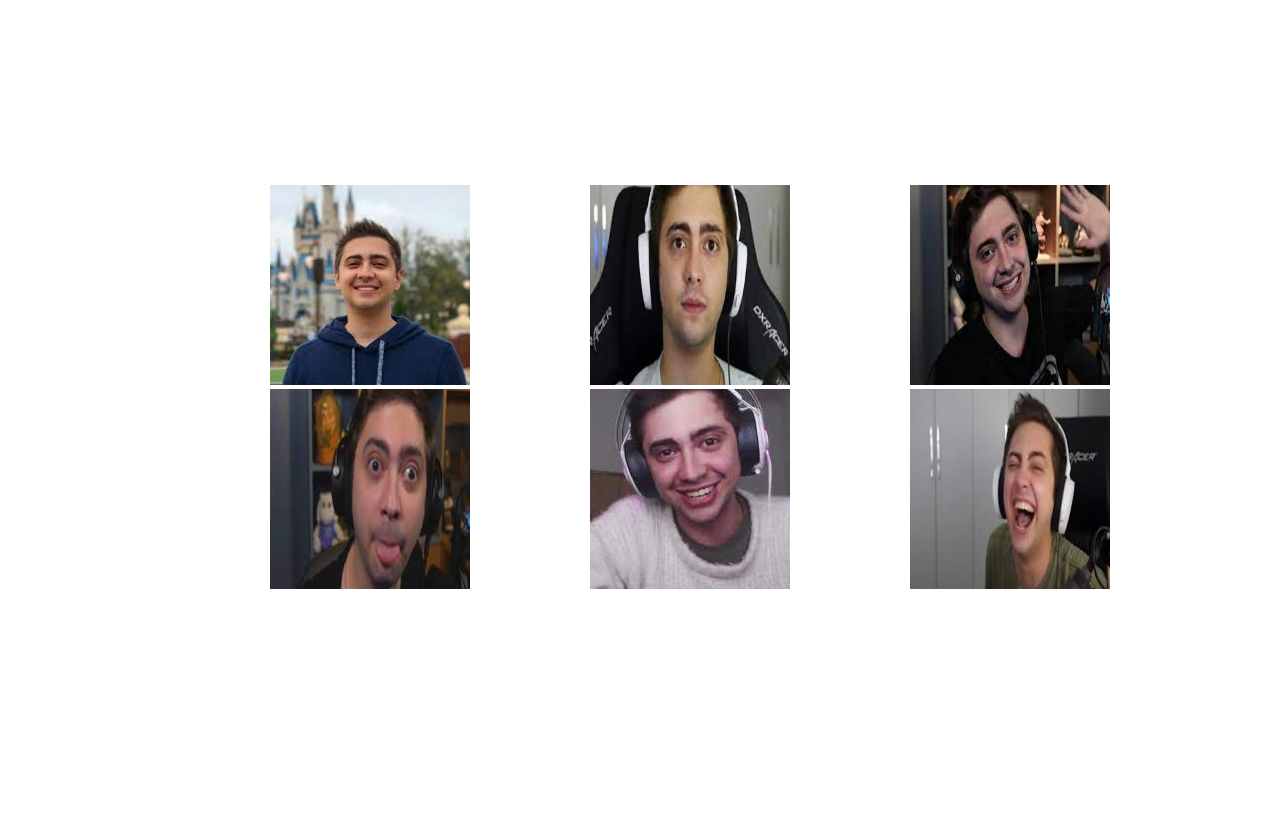
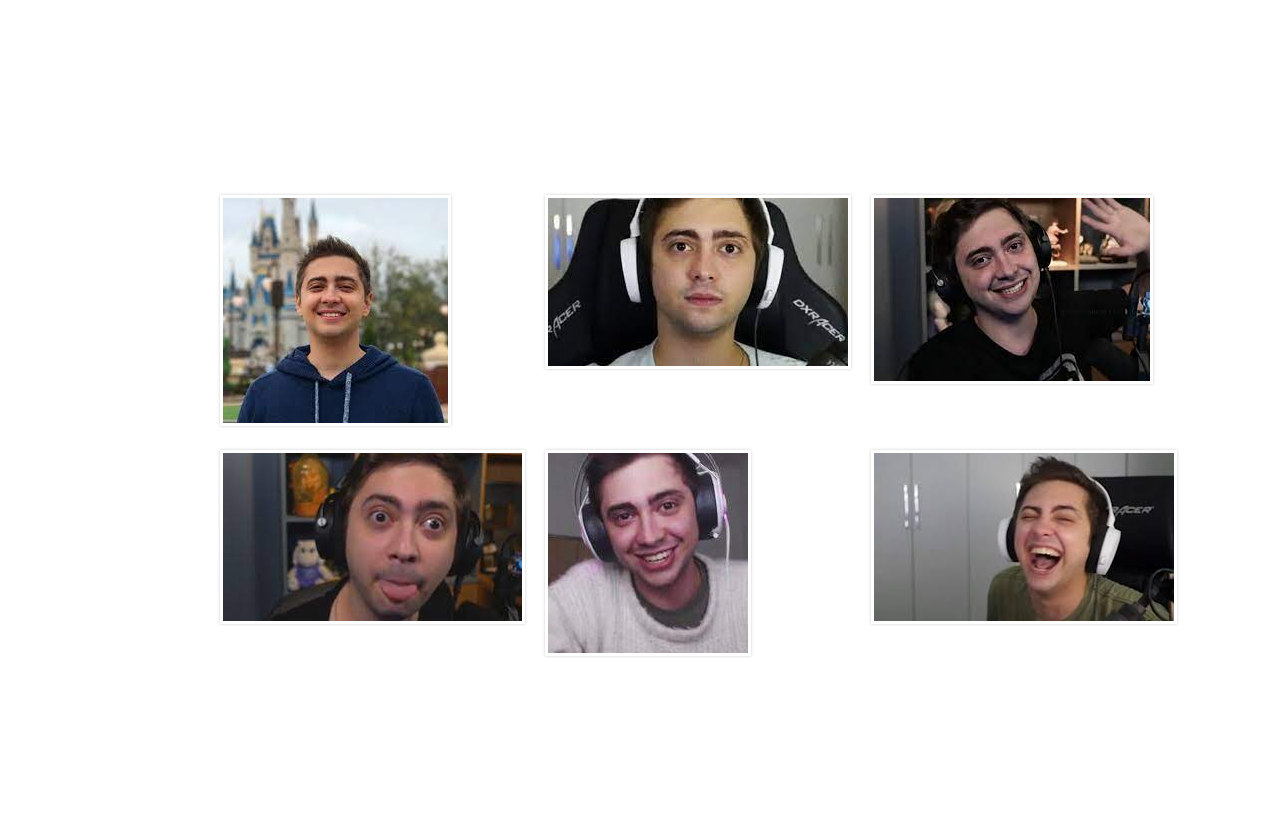
Before and after one commit to LeandroGuidelli/aboutGallery, a plain HTML site: page paginaNova-main/about-gallery/gallery.html in a window 1280 px wide. Shown: the part 149-979 px from the top of the page. Before the commit the page ends 952 px from the top, so only its background shows below. Drawn offline with Linux system fonts and the light colour scheme.

Commit message:
Update style.css

```diff
--- a/paginaNova-main/about-gallery/style.css
+++ b/paginaNova-main/about-gallery/style.css
@@ -54,7 +54,17 @@
     margin: 210px;
 }
 
-#gallery img{
-    width: 200px;
-    height: 200px;
+figure {
+    cursor: move;
+    margin: 10px;
+    padding: 0px;
+    position: relative;
 }
+
+img {
+   filter: hue-rotate(10);
+    padding: 0px;
+    border: 3px solid #fff;
+    box-shadow: 0px 0px 3px #ccc;
+    z-index: -1;
+    position: relative;
```
